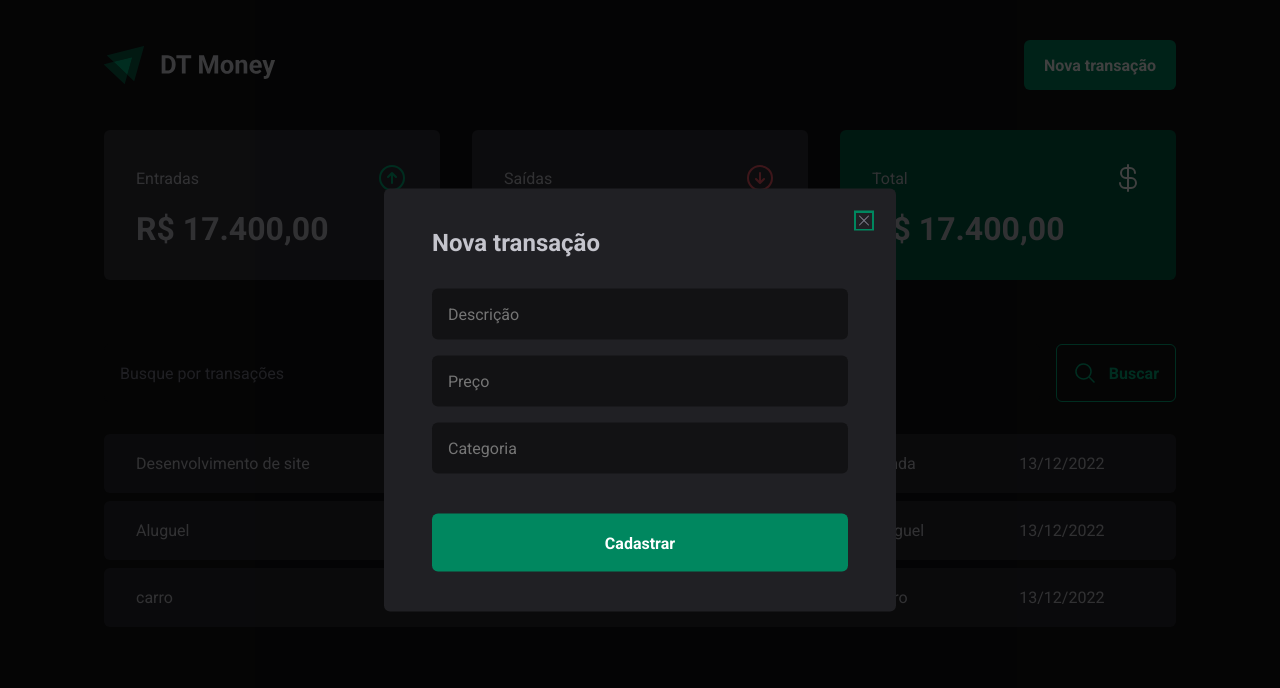
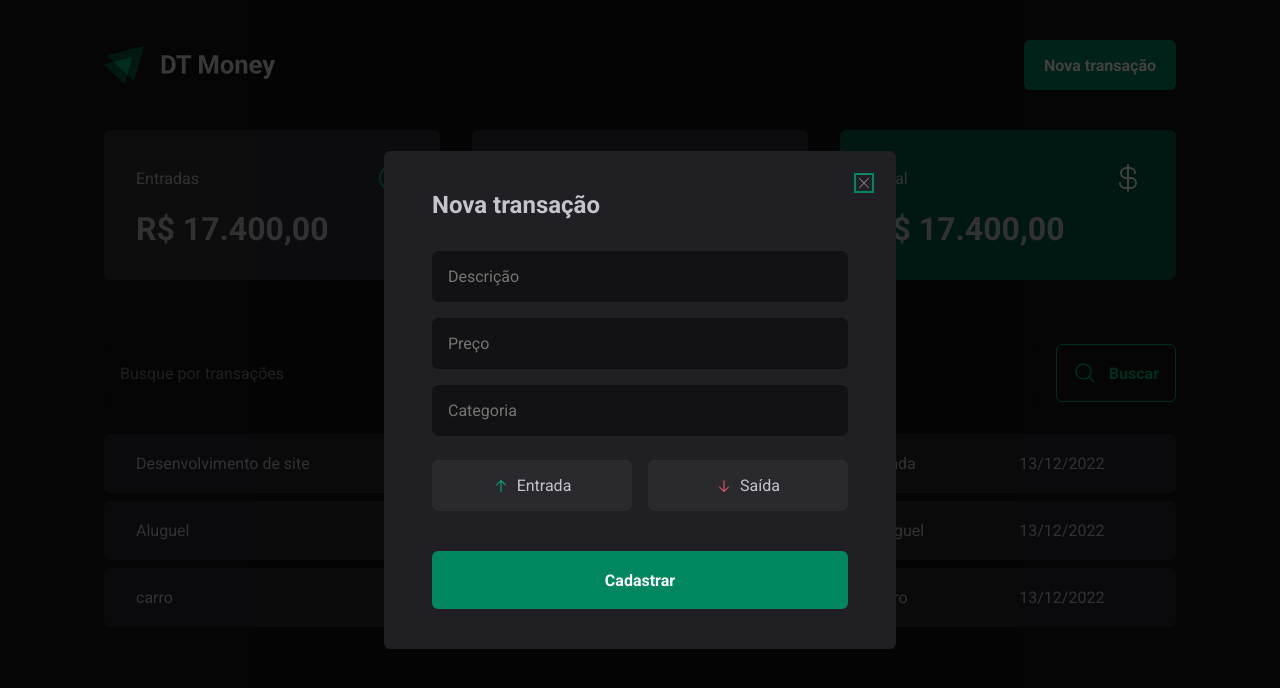
Before and after one commit to GersonDantas/dity-money, a React (Vite) app: page / in a window 1280 px wide. Both pictures are taken after a click on the button "Nova transação". Shown: the top 688 px of the page. Built offline with nearby package versions, Linux system fonts and the light colour scheme.

Commit message:
feat(NewTransactionModal): add transaction type selection UI

```diff
--- a/src/components/NewTransactionModal/index.tsx
+++ b/src/components/NewTransactionModal/index.tsx
@@ -1,6 +1,6 @@
 import * as Dialog from "@radix-ui/react-dialog";
-import { CloseButton, Content, Overlay } from './styles';
-import { X } from '@phosphor-icons/react';
+import { CloseButton, Content, Overlay, TransactionType, TransactionTypeButton } from './styles';
+import { ArrowDown, ArrowUp, X } from '@phosphor-icons/react';
 
 export function NewTransactionModal () {
   return (
@@ -19,6 +19,18 @@ export function NewTransactionModal () {
           <input type="number" placeholder="Preço" required />
           <input type="text" placeholder="Categoria" required />
 
+          <TransactionType>
+            <TransactionTypeButton variant="income">
+              <ArrowUp />
+              Entrada
+            </TransactionTypeButton>
+
+            <TransactionTypeButton variant="outcome">
+              <ArrowDown />
+              Saída
+            </TransactionTypeButton>
+          </TransactionType>
+
           <button type="submit">Cadastrar</button>
         </form>
       </Content>
--- a/src/components/NewTransactionModal/styles.ts
+++ b/src/components/NewTransactionModal/styles.ts
@@ -63,3 +63,31 @@ export const CloseButton = styled(Dialog.Close)`
   cursor: pointer;
   color: ${props => props.theme["gray-500"]};
 `
+
+export const TransactionType = styled.div`
+  display: grid;
+  grid-template-columns: repeat(2, 1fr);
+  gap: 1rem;
+  margin-top: 0.5rem;
+`
+
+interface TransactionTypeButtonProps {
+  variant: 'income' | 'outcome';
+}
+
+export const TransactionTypeButton = styled.button<TransactionTypeButtonProps>`
+  background: ${props => props.theme["gray-700"]};
+  padding: 1rem;
+  display: flex;
+  align-items: center;
+  justify-content: center;
+  gap: 0.5rem;
+  border-radius: 6px;
+  cursor: pointer;
+  border: 0;
+  color: ${props => props.theme["gray-300"]};
+
+  svg {
+    color: ${props => props.variant === 'income' ? props.theme["green-300"] : props.theme["red-300"]};
+  }
+`
```
